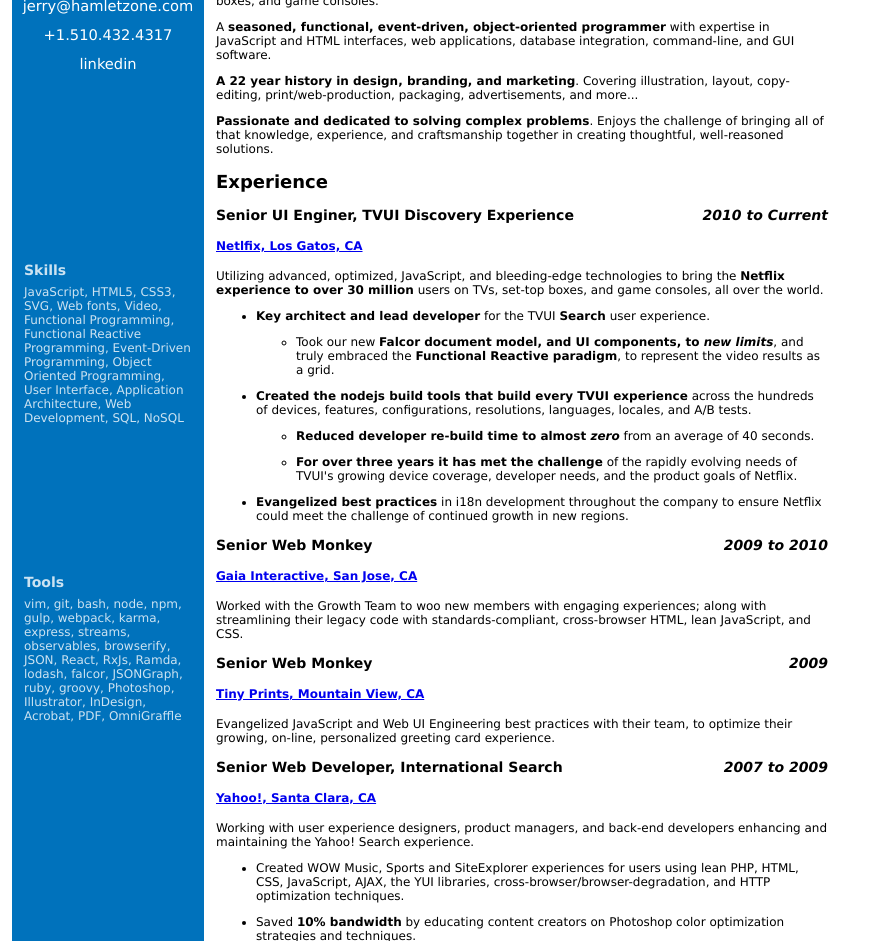
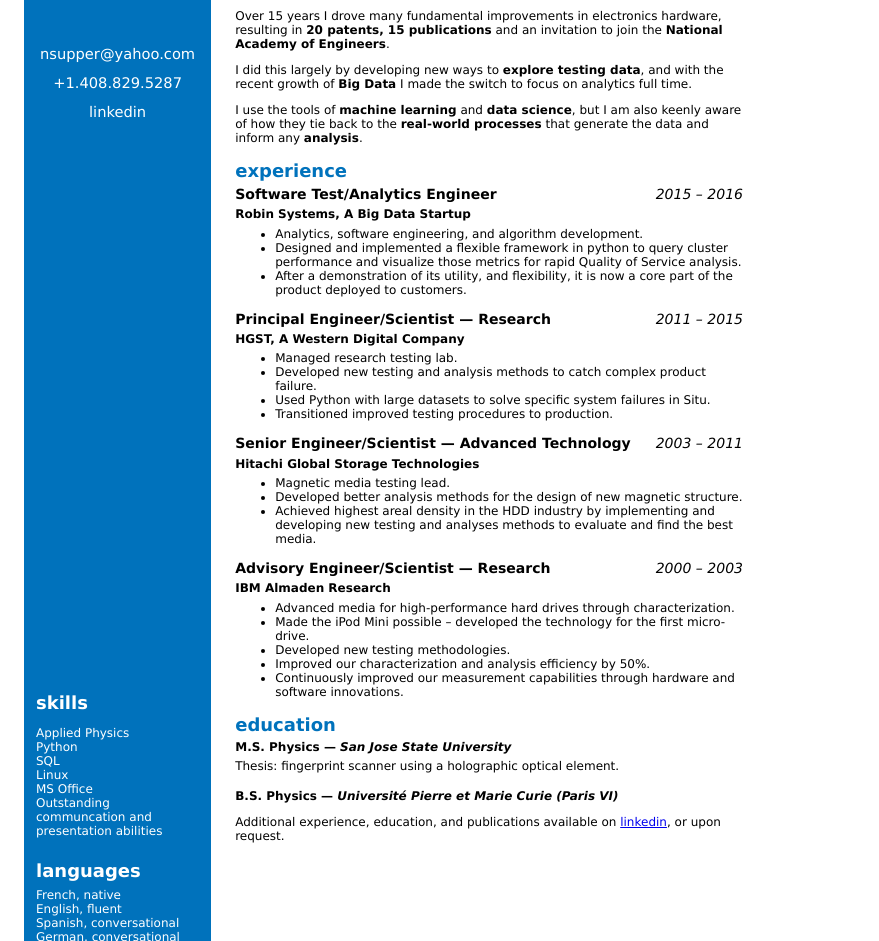
Before and after one commit to natsupper/curriculum-vitae, a website: page index.html in a window 1280 px wide. Shown: the part 122-1063 px from the top of the page, without its empty margins (0-879 px from the left). Drawn offline with Linux system fonts and the light colour scheme.

Commit message:
Updated for natacha

```diff
--- a/index.html
+++ b/index.html
@@ -5,163 +5,86 @@
   <body>
     <div id="main">
       <div id="sidebar"></div>
-      <div id="content"><h1 id="-jerry-hamlet-se-or-ui-engineer-"><strong>Jerry</strong> <strong>Hamlet</strong> <em>Señor UI Engineer</em></h1>
+      <div id="content"><h1 id="-natacha-supper-engineer-scientist-"><strong>Natacha</strong> <strong>Supper</strong> <em>Engineer/Scientist</em></h1>
 <p><strong>Contact:</strong>
-<a href="mailto:jerry@hamletzone.com">jerry@hamletzone.com</a>
-<a href="tel:+15104324317">+1.510.432.4317</a>
-<a href="http://www.linkdedin.com/in/jerryhamlet">linkedin</a></p>
+<a href="mailto:nsupper@yahoo.com">nsupper@yahoo.com</a>
+<a href="tel:+14088295287">+1.408.829.5287</a>
+<a href="https://www.linkedin.com/in/natacha-supper-72802b1">linkedin</a></p>
 <h2 id="summary">Summary</h2>
-<p><strong>19 years experience with the evolving web</strong>. Consistently developing
-compelling, optimized, and dynamic graphical, user-facing applications
-delivered in the browser, mobile devices, TVs, set-top boxes, and game consoles.</p>
-<p>A <strong>seasoned, functional, event-driven, object-oriented programmer</strong> with
-expertise in JavaScript and HTML interfaces, web applications, database
-integration, command-line, and GUI software.</p>
-<p><strong>A 22 year history in design, branding, and marketing</strong>. Covering
-illustration, layout, copy-editing, print/web-production, packaging,
-advertisements, and more...</p>
-<p><strong>Passionate and dedicated to solving complex problems</strong>. Enjoys the challenge
-of bringing all of that knowledge, experience, and craftsmanship together in
-creating thoughtful, well-reasoned solutions.</p>
-<h3 id="skills">Skills</h3>
+<p>I am an <strong>applied physicist</strong> who has transitioned to the exciting world of
+<strong>data science</strong>.</p>
+<p>Over 15 years I drove many fundamental improvements in electronics hardware,
+resulting in <strong>20 patents, 15 publications</strong> and an invitation to join the
+<strong>National Academy of Engineers</strong>.</p>
+<p>I did this largely by developing new ways to <strong>explore testing data</strong>, and with
+the recent growth of <strong>Big Data</strong> I made the switch to focus on analytics full
+time.</p>
+<p>I use the tools of <strong>machine learning</strong> and <strong>data science</strong>, but I am also
+keenly aware of how they tie back to the <strong>real-world processes</strong> that generate
+the data and inform any <strong>analysis</strong>.</p>
+<h2 id="experience">Experience</h2>
+<h3 id="software-test-analytics-engineer-_2015-2016_">Software Test/Analytics Engineer <em>2015 – 2016</em></h3>
+<h4 id="robin-systems-a-big-data-startup">Robin Systems, A Big Data Startup</h4>
+<ul>
+<li>Analytics, software engineering, and algorithm development.</li>
+<li>Designed and implemented a flexible framework in python to query cluster
+performance and visualize those metrics for rapid Quality of Service analysis.</li>
+<li>After a demonstration of its utility, and flexibility, it is now a core part
+of the product deployed to customers.</li>
+</ul>
+<h3 id="principal-engineer-scientist-research-_2011-2015_">Principal Engineer/Scientist — Research <em>2011 – 2015</em></h3>
+<h4 id="hgst-a-western-digital-company">HGST, A Western Digital Company</h4>
+<ul>
+<li>Managed research testing lab.</li>
+<li>Developed new testing and analysis methods to catch complex product failure. </li>
+<li>Used Python with large datasets to solve specific system failures in Situ.</li>
+<li>Transitioned improved testing procedures to production.</li>
+</ul>
+<h3 id="senior-engineer-scientist-advanced-technology-_2003-2011_">Senior Engineer/Scientist — Advanced Technology <em>2003 – 2011</em></h3>
+<h4 id="hitachi-global-storage-technologies">Hitachi Global Storage Technologies</h4>
+<ul>
+<li>Magnetic media testing lead.</li>
+<li>Developed better analysis methods for the design of new magnetic structure.</li>
+<li>Achieved highest areal density in the HDD industry by implementing and
+developing new testing and analyses methods to evaluate and find the best
+media.</li>
+</ul>
+<h3 id="advisory-engineer-scientist-research-_2000-2003_">Advisory Engineer/Scientist — Research <em>2000 – 2003</em></h3>
+<h4 id="ibm-almaden-research">IBM Almaden Research</h4>
+<ul>
+<li>Advanced media for high-performance hard drives through characterization.</li>
+<li>Made the iPod Mini possible – developed the technology for the first
+micro-drive.</li>
+<li>Developed new testing methodologies.</li>
+<li>Improved our characterization and analysis efficiency by 50%.</li>
+<li>Continuously improved our measurement capabilities through hardware and
+software innovations.</li>
+</ul>
+<h2 id="education">Education</h2>
+<h4 id="m-s-physics-_san-jose-state-university_">M.S. Physics — <em>San Jose State University</em></h4>
 <blockquote>
-<p>  JavaScript, HTML5, CSS3, SVG, Web fonts, Video, Functional
-  Programming, Functional Reactive Programming, Event-Driven
-  Programming, Object Oriented Programming, User Interface,
-  Application Architecture, Web Development, SQL, NoSQL</p>
+<p>Thesis: fingerprint scanner using a holographic optical element.</p>
 </blockquote>
-<h3 id="tools">Tools</h3>
-<blockquote>
-<p>  vim, git, bash, node, npm, gulp, webpack, karma, express,
-  streams, observables, browserify, JSON, React, RxJs, Ramda,
-  lodash, falcor, JSONGraph, ruby, groovy, Photoshop,
-  Illustrator, InDesign, Acrobat, PDF, OmniGraffle</p>
-</blockquote>
-<h2 id="experience">Experience</h2>
-<h3 id="senior-ui-enginer-tvui-discovery-experience-2010-to-current-">Senior UI Enginer, TVUI Discovery Experience <em>2010 to Current</em></h3>
-<h4 id="-netlfix-los-gatos-ca-http-netflix-com-"><a href="http://netflix.com">Netlfix, Los Gatos, CA</a></h4>
-<p>Utilizing advanced, optimized, JavaScript, and bleeding-edge technologies to
-bring the <strong>Netflix experience to over 30 million</strong> users on TVs, set-top
-boxes, and game consoles, all over the world.</p>
+<h4 id="b-s-physics-_universit-pierre-et-marie-curie-paris-vi-_">B.S. Physics — <em>Université Pierre et Marie Curie (Paris VI)</em></h4>
+<p>Additional experience, education, and publications available on
+<a href="https://www.linkedin.com/pub/natacha-supper/1/2b/728">linkedin</a>, or upon
+request.</p>
+<h2 id="skills">Skills</h2>
 <ul>
-<li><p><strong>Key architect and lead developer</strong> for the TVUI <strong>Search</strong>
-user experience.</p>
+<li>Applied Physics</li>
+<li>Python</li>
+<li>SQL</li>
+<li>Linux</li>
+<li>MS Office</li>
+<li>Outstanding communcation and presentation abilities</li>
+</ul>
+<h2 id="languages">Languages</h2>
 <ul>
-<li>Took our new <strong>Falcor document model, and UI
-components, to <em>new limits</em></strong>, and truly embraced
-the <strong>Functional Reactive paradigm</strong>, to represent
-the video results as a grid.</li>
+<li>French, native</li>
+<li>English, fluent</li>
+<li>Spanish, conversational</li>
+<li>German, conversational</li>
 </ul>
-</li>
-<li><p><strong>Created the nodejs build tools that build every TVUI
-experience</strong> across the hundreds of devices, features,
-configurations, resolutions, languages, locales, and A/B tests.</p>
-<ul>
-<li><p><strong>Reduced developer re-build time to almost
-<em>zero</em></strong> from an average of 40 seconds.</p>
-</li>
-<li><p><strong>For over three years it has met the challenge</strong>
-of the rapidly evolving needs of TVUI&#39;s growing
-device coverage, developer needs, and the product
-goals of Netflix.</p>
-</li>
-</ul>
-</li>
-<li><p><strong>Evangelized best practices</strong> in i18n development throughout
-the company to ensure Netflix could meet the challenge of
-continued growth in new regions.</p>
-</li>
-</ul>
-<h3 id="senior-web-monkey-2009-to-2010-">Senior Web Monkey <em>2009 to 2010</em></h3>
-<h4 id="-gaia-interactive-san-jose-ca-http-gaiaonline-com-"><a href="http://gaiaonline.com">Gaia Interactive, San Jose, CA</a></h4>
-<p>Worked with the Growth Team to woo new members with engaging experiences; along
-with streamlining their legacy code with standards-compliant, cross-browser
-HTML, lean JavaScript, and CSS.</p>
-<h3 id="senior-web-monkey-2009-">Senior Web Monkey <em>2009</em></h3>
-<h4 id="-tiny-prints-mountain-view-ca-http-tinyprints-com-"><a href="http://tinyprints.com">Tiny Prints, Mountain View, CA</a></h4>
-<p>Evangelized JavaScript and Web UI Engineering best practices with their team,
-to optimize their growing, on-line, personalized greeting card experience.</p>
-<h3 id="senior-web-developer-international-search-2007-to-2009-">Senior Web Developer, International Search <em>2007 to 2009</em></h3>
-<h4 id="-yahoo-santa-clara-ca-http-search-yahoo-com-"><a href="http://search.yahoo.com">Yahoo!, Santa Clara, CA</a></h4>
-<p>Working with user experience designers, product managers, and back-end
-developers enhancing and maintaining the Yahoo! Search experience.</p>
-<ul>
-<li><p>Created WOW Music, Sports and SiteExplorer experiences for
-users using lean PHP, HTML, CSS, JavaScript, AJAX, the YUI
-libraries, cross-browser/browser-degradation, and HTTP
-optimization techniques.</p>
-</li>
-<li><p>Saved <strong>10% bandwidth</strong> by educating content creators on
-Photoshop color optimization strategies and techniques.</p>
-</li>
-<li><p>Eliminated configuration errors with a series of scripts to
-manage the deployment of the search experience across <strong>40
-international</strong> locations and languages.</p>
-</li>
-<li><p>Improved user tracking with streamlined JavaScript for Combo
-Search platform.</p>
-</li>
-</ul>
-<h3 id="designer-lead-programmer-2004-to-2007-">Designer &amp; Lead Programmer <em>2004 to 2007</em></h3>
-<h4 id="-big-design-inc-fremont-ca-http-bigdesign-com-"><a href="http://bigdesign.com">BIG Design, Inc., Fremont, CA</a></h4>
-<p>In addition to providing the core strengths of design, branding,
-print-production, and illustration, I enhanced their services by leading
-projects in web design, animation, and programming.</p>
-<ul>
-<li><p><strong>Company grew by 200%</strong> being able to offer a wider range of
-capabilities.</p>
-</li>
-<li><p><strong>Key designer</strong> and <strong>programmer</strong> for the <em>SanDisk Sansa
-series MP3</em> players.</p>
-<ul>
-<li><p><strong>Enhanced brand</strong> recognition with a refined, hip,
-package design, unique box opening experience, and
-a dynamic <strong>Flash</strong>-based <em>installer application</em>.</p>
-</li>
-<li><p>Flawlessly produced 6 product lines, across 5
-regions and 30+ languages.</p>
-</li>
-</ul>
-</li>
-<li><p>Enhanced client services by creating useful tools, including:</p>
-<ul>
-<li><p><strong>Web based FTP application</strong> for client file
-transfers.</p>
-</li>
-<li><p>Automated web site creation and developed a
-<strong>Content Management System (CMS)</strong> for client’s
-sites.</p>
-</li>
-</ul>
-</li>
-</ul>
-<h3 id="freelance-designer-web-developer-2001-to-2004-">Freelance Designer &amp; Web Developer <em>2001 to 2004</em></h3>
-<h4 id="self-employed-bay-area-ca">Self Employed, Bay Area, CA</h4>
-<p>Worked with companies and individuals, to develop and manage their web sites,
-intranets and promotional materials. Provided graphic design, Flash animation,
-programming and internet marketing services.</p>
-<h3 id="lead-web-developer-2000-to-2001-">Lead Web Developer <em>2000 to 2001</em></h3>
-<h4 id="halleck-inc-palo-alto-ca">Halleck, Inc., Palo Alto, CA</h4>
-<p>Created web sites, user-interfaces, information architectures, web and
-production-enhancing applications, Flash animations, and managed their web and
-intranet servers.</p>
-<ul>
-<li><p>Key team member in the <strong>$750,000</strong> contract to re-architect
-and redesign the <em>Agilent in Comms</em> web portal.</p>
-<ul>
-<li><strong>Improved product searches by 300%</strong> with a
-refined web architecture and user interface.</li>
-</ul>
-</li>
-<li><p><strong>Increased on-line revenue by 1000%</strong> for St. Supéry Vineyards
-when the home page was recognized by Macromedia’s <em>Flash
-Site-of-the-Day</em>.</p>
-</li>
-</ul>
-<h3 id="graphic-web-production-specialist-1997-to-2000-">Graphic &amp; Web Production Specialist <em>1997 to 2000</em></h3>
-<h4 id="aquent-santa-clara-ca">Aquent, Santa Clara, CA</h4>
-<p>Created print and web graphics, designs, illustrations, coded web pages, and
-programmed Javascript/DOM/CSS user-interfaces.</p>
 </div>
     </div>
   </body>
--- a/styles.css
+++ b/styles.css
@@ -6,24 +6,27 @@
   height: 100%;
 }
 #main {
+  position: relative;
   display: flex;
   width: 8.5in;
-  padding: 0.125in 0.125in;
+  padding: 0.25in 0.25in;
+  min-height: 11in;
 }
 #main #sidebar {
   margin-top: 32pt;
-  min-width: 2in;
-  max-width: 2in;
+  min-width: 1.95in;
+  max-width: 1.95in;
   background-color: #0072bc;
 }
 #main #content {
-  margin: 19pt 0 0 0.125in;
+  max-width: 5.29in;
+  margin: 19pt 0 0 0.25in;
 }
 #main h1 {
   position: absolute;
-  left: 0.125in;
-  top: 0.5pt;
-  width: 2in;
+  left: 0.25in;
+  top: 10pt;
+  width: 1.95in;
   text-align: center;
 }
 #main h1 strong {
@@ -32,27 +35,26 @@
   font-size: 32pt;
   line-height: 32pt;
   font-weight: bold;
-  width: 2in;
-  letter-spacing: 2.5pt;
+  width: 1.95in;
+  margin-bottom: 0;
 }
 #main h1 strong:nth-child(1) {
-  text-indent: 10pt;
-  letter-spacing: 6pt;
   color: #0072bc;
-  text-shadow: 0 0 5pt rgba(255, 255, 255, 0.5);
+  letter-spacing: -0.5pt;
 }
 #main h1 strong:nth-child(2) {
   color: #fff;
-  margin-top: -2pt;
+  letter-spacing: 2.5pt;
+  margin-top: -10pt;
 }
 #main h1 em {
   display: none;
 }
 #main h1 + p {
   position: absolute;
-  left: 0.125in;
-  top: 1in;
-  width: 2in;
+  left: 0.25in;
+  top: 1.5in;
+  width: 1.95in;
   text-align: center;
 }
 #main h1 + p strong {
@@ -64,31 +66,66 @@
   line-height: 14pt;
   margin-top: 8pt;
 }
-#main h1 + p a:link {
+#main h1 + p a:link,
+#main h1 + p a:visited {
   color: #fff;
   text-decoration: none;
 }
 #main h1 + p a:hover {
   text-decoration: underline;
 }
+#main h2 {
+  color: #0072bc;
+  text-transform: lowercase;
+}
+#main h2,
+#main h3,
+#main h4,
+#main blockquote {
+  margin-bottom: 4pt;
+}
+#main h2 + p,
+#main h2 + h3,
+#main h2 + h4,
+#main h3 + h4,
+#main h4 + ol,
+#main h4 + ul,
+#main h4 + blockquote,
+#main h4 + blockquote p {
+  margin-bottom: 4pt;
+  margin-top: 4pt;
+}
+#main h4 + blockquote {
+  margin-left: 0;
+}
 #main #skills,
-#main #skills + blockquote,
-#main #tools,
-#main #tools + blockquote {
+#main #skills + ul,
+#main #languages,
+#main #languages + ul {
   position: absolute;
-  left: 0.25in;
-  top: 4in;
-  width: 1.75in;
+  left: 0.375in;
+  width: 1.7in;
   margin: 0;
-  color: rgba(255, 255, 255, 0.8);
+  color: #ffffff;
 }
-#main #skills + blockquote,
-#main #tools + blockquote {
+#main #skills {
+  bottom: 2.8in;
+}
+#main #skills + ul {
+  bottom: 1.5in;
+}
+#main #languages {
+  bottom: 1.05in;
+}
+#main #languages + ul {
+  bottom: 0.4in;
+}
+#main #skills + ul,
+#main #languages + ul {
+  margin: 0;
+  list-style: none;
+  padding: 0;
   padding-top: 8pt;
-}
-#main #tools,
-#main #tools + blockquote {
-  top: 7.25in;
 }
 #main h3 {
   position: relative;
@@ -96,4 +133,5 @@
 #main h3 em {
   position: absolute;
   right: 0;
+  font-weight: normal;
 }
```
